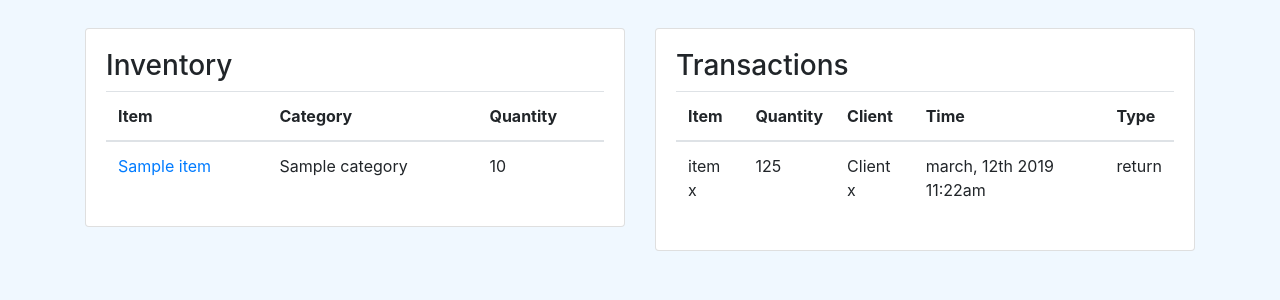
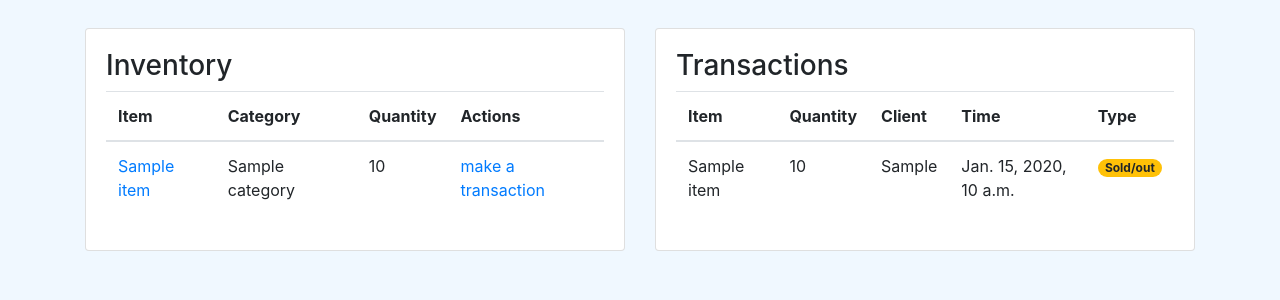
Before and after one commit to SlimAidar/inventory-managment, a Django app: page / in a window 1280 px wide. Shown: the part 56-356 px from the top of the page. Run offline with Django 3.2, Linux system fonts and the light colour scheme; a user stored in the database is signed in; tables that the repository leaves empty hold one stand-in row (values such as "Sample post"); some libraries are stand-ins or nearby versions.

Commit message:
Add transaction

```diff
--- a/inventory/models.py
+++ b/inventory/models.py
@@ -29,4 +29,7 @@ class Transaction(models.Model):
 	quantity = models.IntegerField()
 	time 	 = models.DateTimeField(auto_now=True)
 	item 	 = models.ForeignKey(Item, on_delete=models.CASCADE,blank=False, null=False)
-	Client 	 = models.ForeignKey(Client, on_delete=models.CASCADE,blank=False, null=False)
+	Client 	 = models.ForeignKey(Client, on_delete=models.CASCADE,blank=True, null=True)
+
+	class Meta:
+		ordering = ['-id']
--- a/inventory/urls.py
+++ b/inventory/urls.py
@@ -6,4 +6,5 @@ urlpatterns = [
 	path('create-item/', inventory_views.ItemCreateView.as_view(), name="create_item"),
 	path('update-item/<int:pk>/', inventory_views.ItemUpdateView.as_view(), name="update_item"),
 	path('create-category/', inventory_views.CategoryCreateView.as_view(), name="create_category"),
+	path('create-transaction/<int:item_pk>', inventory_views.TransactionCreateView.as_view(), name="create_transaction"),
 ]
--- a/inventory/views.py
+++ b/inventory/views.py
@@ -32,3 +32,35 @@
 	model = Category
 	fields = '__all__'
 	success_url = '/'
+
+
+class TransactionCreateView(CreateView):
+	model = Transaction
+	fields = ['quantity', 'Client']
+	success_url = '/'
+
+	def get_initial(self):
+		return {'item': self.kwargs['item_pk']}
+
+	def get_context_data(self, **kwargs):
+	    context = super(TransactionCreateView, self).get_context_data(**kwargs)
+	    context['item'] = Item.objects.get(id=self.kwargs['item_pk'])
+	    return context
+
+	def form_valid(self, form):
+		item = Item.objects.get(id=self.kwargs['item_pk'])
+		form.instance.item = item
+		tran_type = self.request.POST.get('tran_type')
+
+		if tran_type == 'in':
+			item.quantity += int(self.request.POST.get('quantity'))
+		else:
+			if item.quantity >= int(self.request.POST.get('quantity')):
+				item.quantity -= int(self.request.POST.get('quantity'))
+				form.instance.quantity *= -1
+			else:
+				form.add_error('quantity', "Quantity is grather than item's quantity")
+				return super(TransactionCreateView, self).form_invalid(form)
+		item.save()
+
+		return super(TransactionCreateView, self).form_valid(form)
--- a/templates/pages/home.html
+++ b/templates/pages/home.html
@@ -20,6 +20,7 @@
 	    							<th>Item</th>
 	    							<th>Category</th>
 	    							<th>Quantity</th>
+	    							<th>Actions</th>
 	    						</tr>
     						</thead>
     						<tbody>
@@ -29,7 +30,15 @@
 		    								<a href="{% url 'update_item' item.id %}">{{item.name}}</a>
 		    							</td>
 		    							<td>{{item.category}}</td>
-		    							<td>{{item.quantity}}</td>
+		    							<td>
+		    								{{item.quantity}}
+		    								{% if item.quantity < 10 %}
+		    									<span class="badge badge-pill badge-danger">!</span>
+		    								{% endif %}
+		    							</td>
+		    							<td>
+		    								<a href="{% url 'create_transaction' item.id %}">make a transaction</a>
+		    							</td>
 		    						</tr>
 	    						{% endfor %}
     						</tbody>
@@ -56,11 +65,17 @@
 
     							{% for transaction in transactions %}
 	    							<tr>
-		    							<td>item x</td>
-		    							<td>125</td>
-		    							<td>Client x</td>
-		    							<td>march, 12th 2019 11:22am</td>
-		    							<td>return</td>
+		    							<td>{{transaction.item}}</td>
+		    							<td>{{ transaction.quantity }}</td>
+		    							<td>{{ transaction.Client }}</td>
+		    							<td>{{ transaction.time }}</td>
+		    							<td>
+		    								{% if transaction.quantity > 0 %}
+		    									<span class="badge badge-pill badge-warning">Sold/out</span>
+	    									{% else %}
+	    										<span class="badge badge-pill badge-info">Return/In</span>
+		    								{% endif %}
+		    							</td>
 		    						</tr>
     							{% endfor %}
 
```
Also changed, not shown: inventory/templates/inventory/transaction_form.html (added, +40 -0 lines), inventory/migrations/0002_auto_20190326_0811.py (added).
